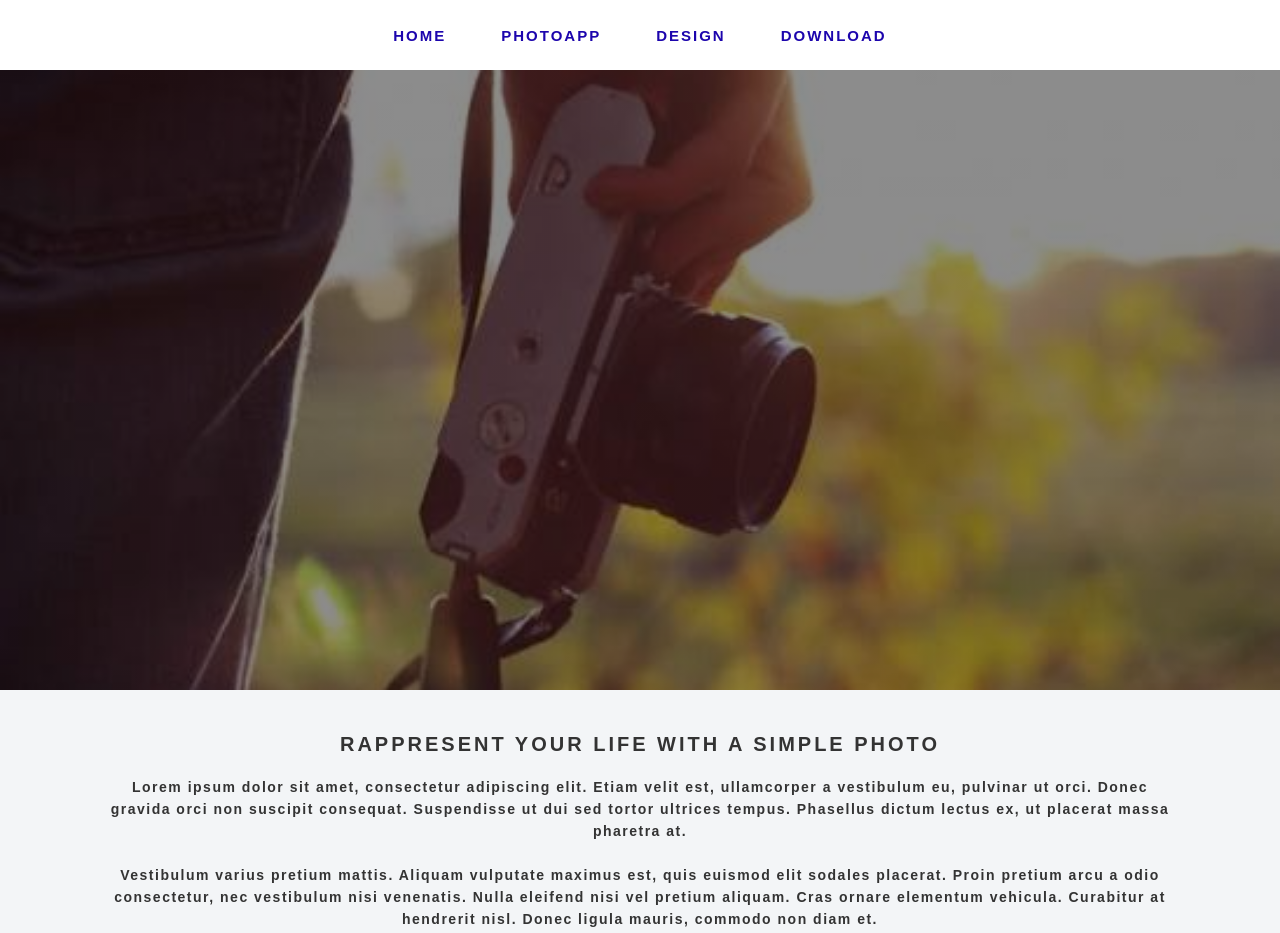
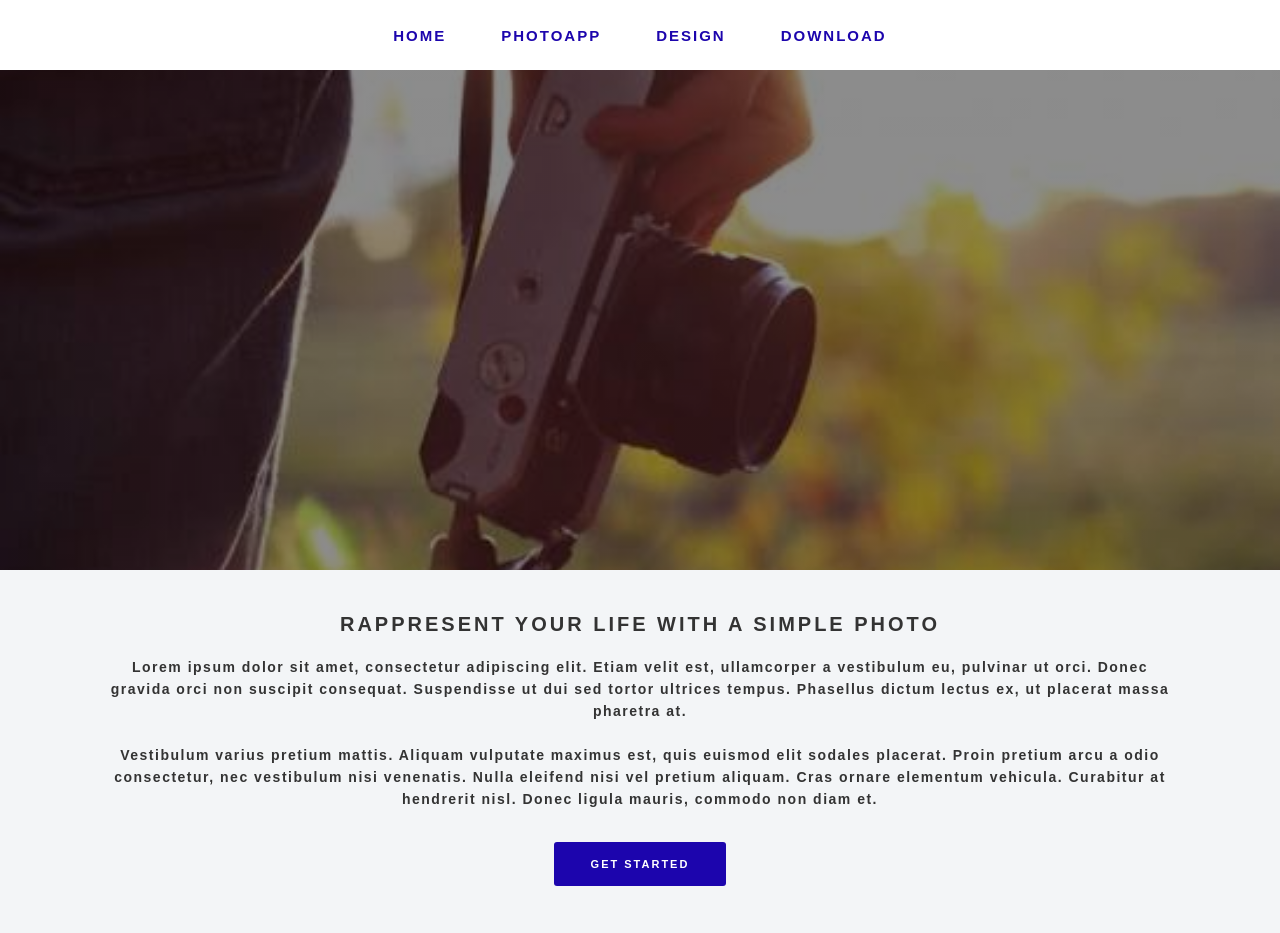
Before and after one commit to roma61570/HTML, a plain HTML site: page index.html in a window 1280 px wide. Shown: the top 933 px of the page. Drawn offline with Linux system fonts and the light colour scheme.

Commit message:
Reduce hero section height from 620px to 500px

```diff
--- a/index.html
+++ b/index.html
@@ -46,7 +46,7 @@
 
         /* Большое изображение */
         .hero {
-            height: 620px;
+            height: 500px;
             background-image:
                 linear-gradient(rgba(0,0,0,0.45), rgba(0,0,0,0.45)),
                 url("photo1.jpg");
```
